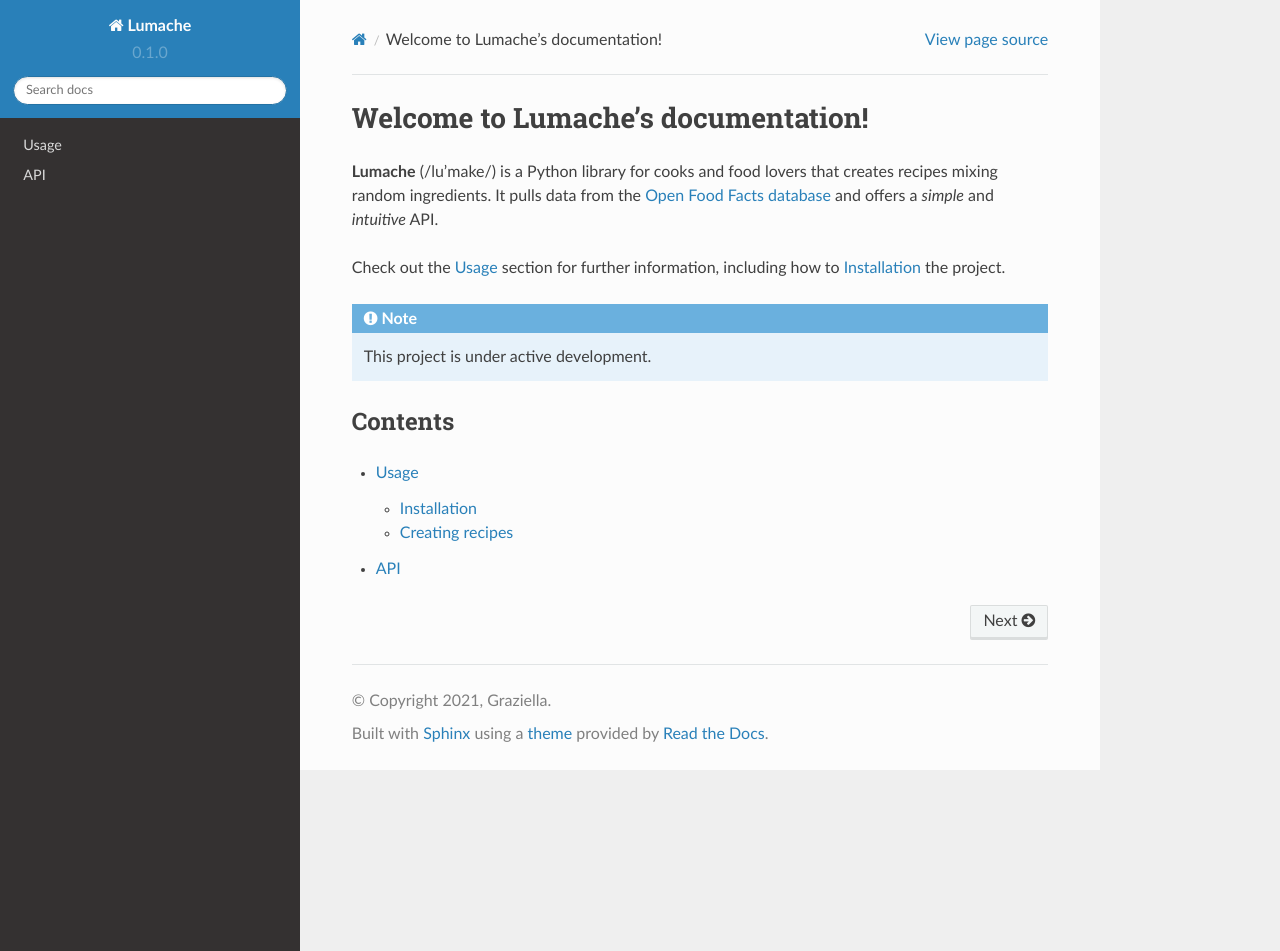
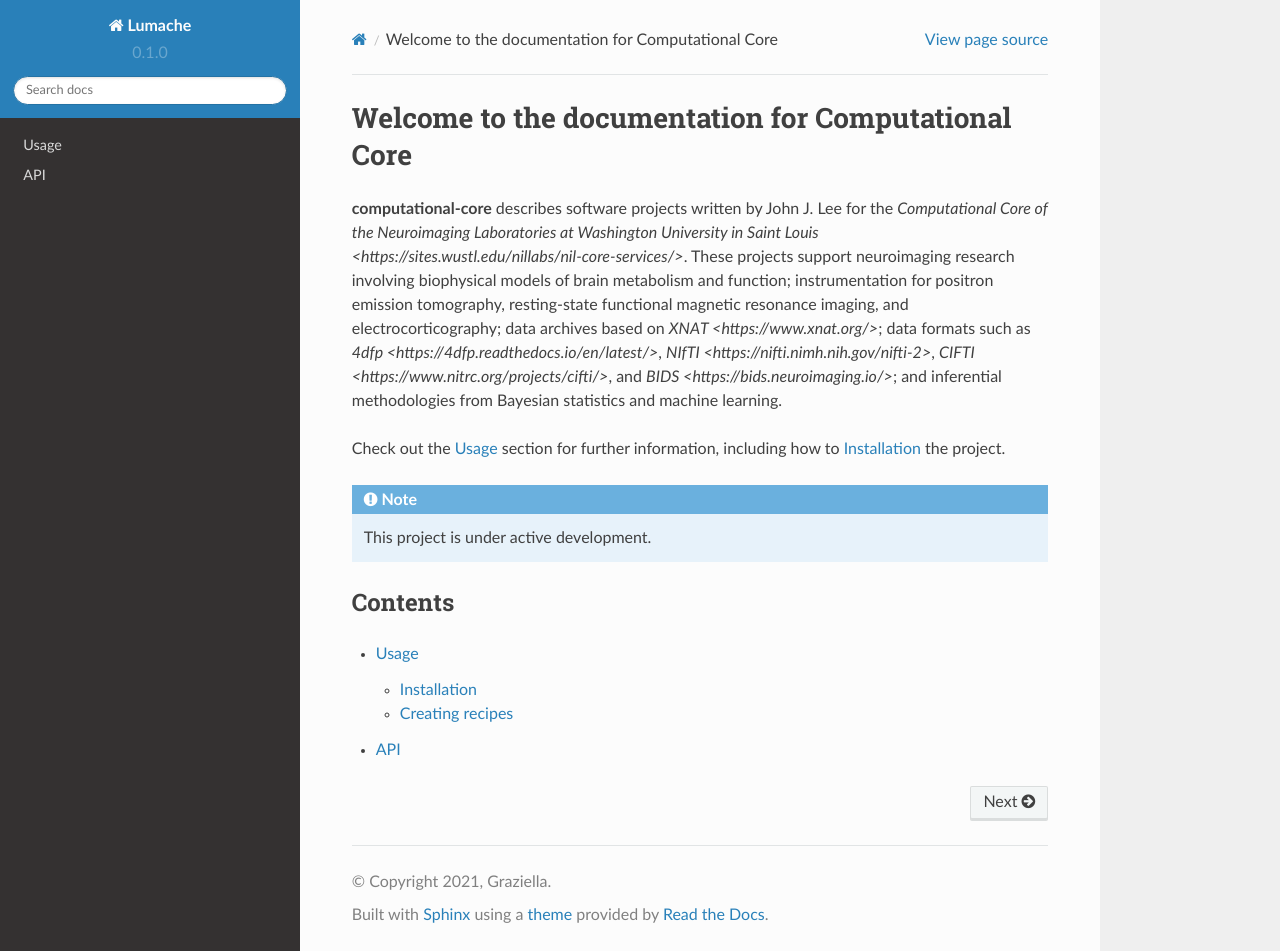
Before and after one commit to jjleewustledu/computational-core, a Sphinx documentation site: the page built from docs/source/index.rst, in a window 1280 px wide and 951 px high. Built offline with Sphinx 7.4.7 and the Read the Docs theme 2.0.0, drawn with Linux system fonts in a browser that asks for light colours.

Commit message:
draft 1 for 2021 Dec meeting

```diff
--- a/docs/source/index.rst
+++ b/docs/source/index.rst
@@ -1,10 +1,7 @@
-Welcome to Lumache's documentation!
-===================================
+Welcome to the documentation for Computational Core
+===================================================
 
-**Lumache** (/lu'make/) is a Python library for cooks and food lovers
-that creates recipes mixing random ingredients.
-It pulls data from the `Open Food Facts database <https://world.openfoodfacts.org/>`_
-and offers a *simple* and *intuitive* API.
+**computational-core** describes software projects written by John J. Lee for the `Computational Core of the Neuroimaging Laboratories at Washington University in Saint Louis <https://sites.wustl.edu/nillabs/nil-core-services/>`.  These projects support neuroimaging research involving biophysical models of brain metabolism and function; instrumentation for positron emission tomography, resting-state functional magnetic resonance imaging, and electrocorticography; data archives based on `XNAT <https://www.xnat.org/>`; data formats such as `4dfp <https://4dfp.readthedocs.io/en/latest/>`, `NIfTI <https://nifti.nimh.nih.gov/nifti-2>`, `CIFTI <https://www.nitrc.org/projects/cifti/>`, and `BIDS <https://bids.neuroimaging.io/>`; and inferential methodologies from Bayesian statistics and machine learning.
 
 Check out the :doc:`usage` section for further information, including
 how to :ref:`installation` the project.
```
